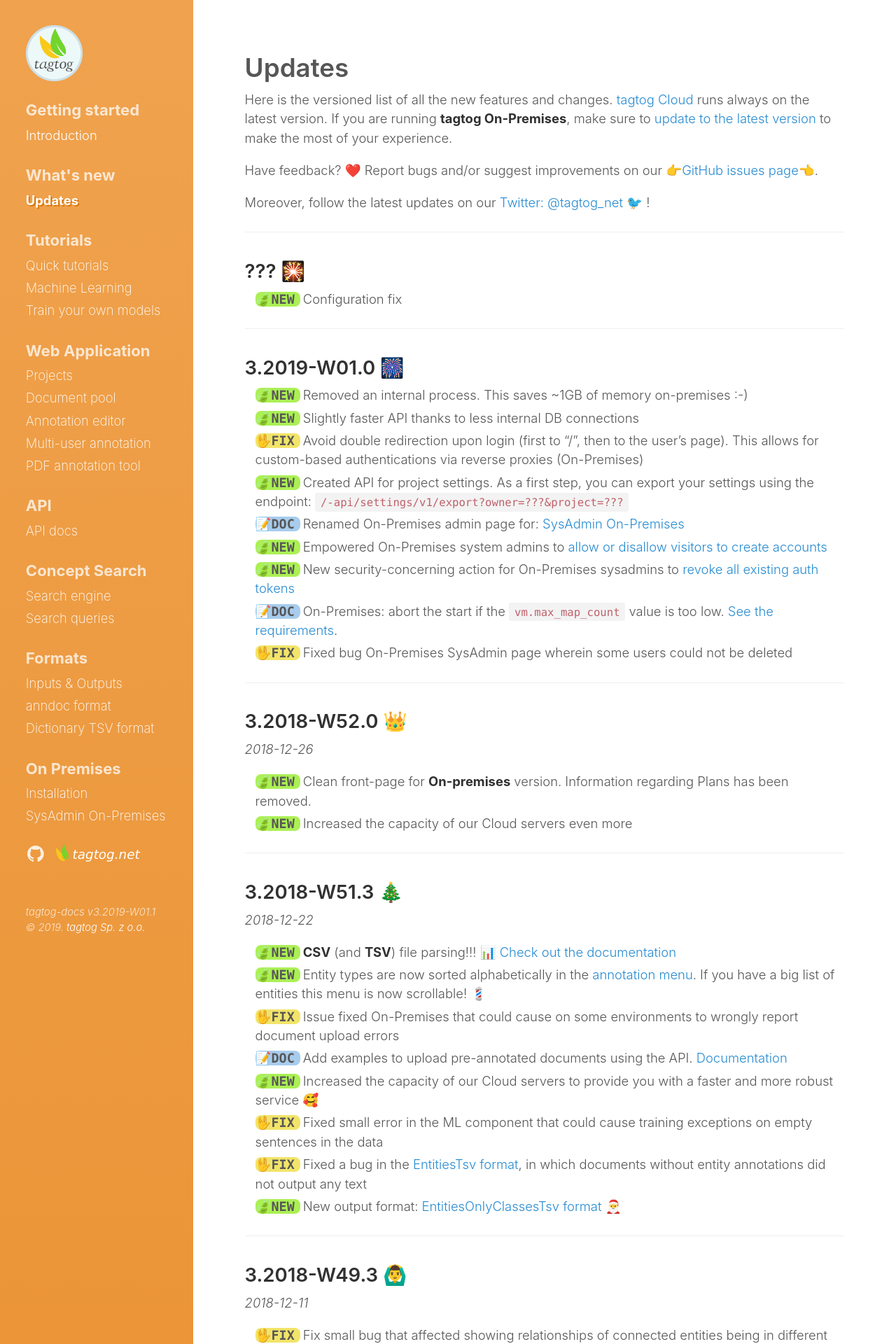
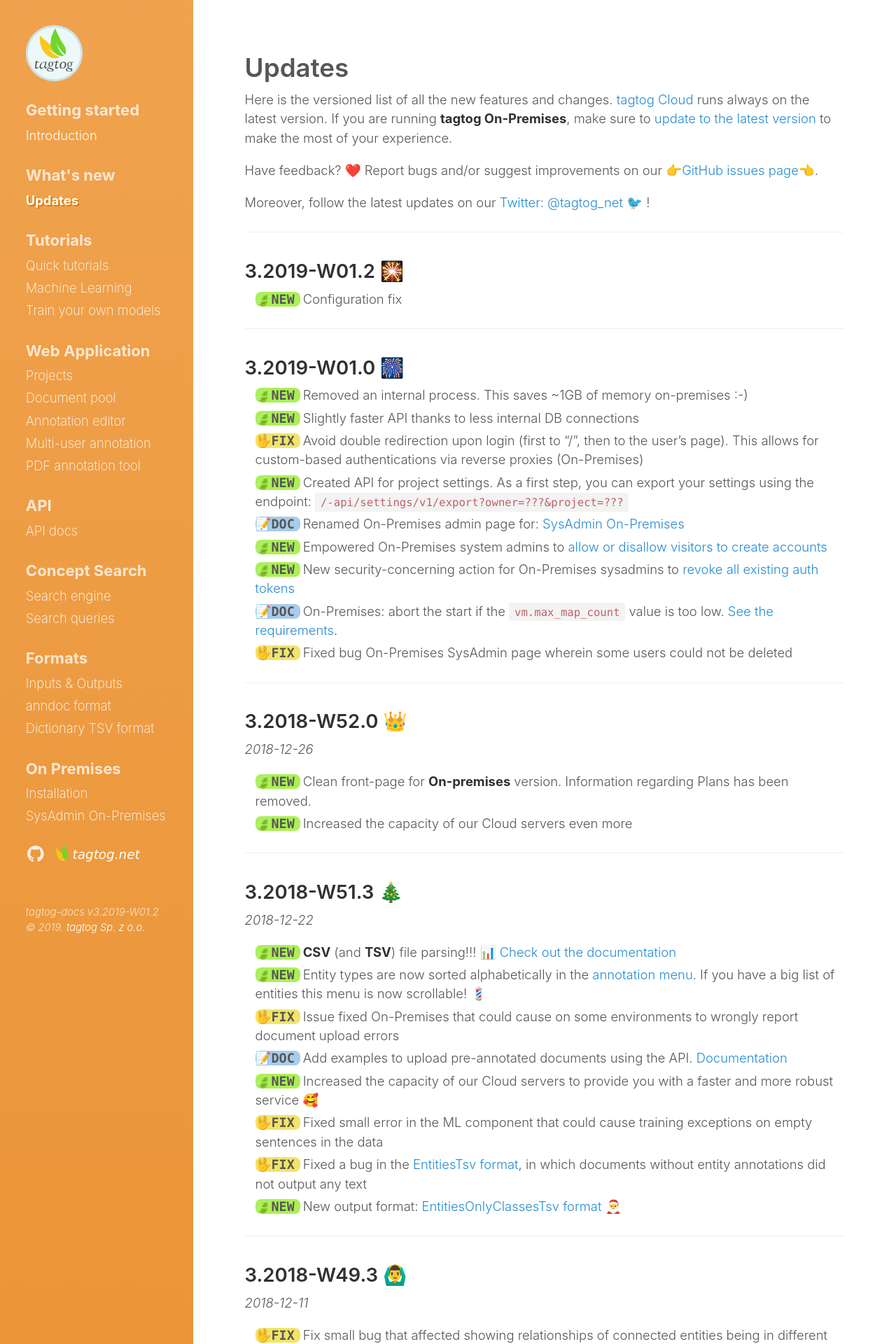
Before and after one commit to tagtogorg/tagtog-doc, a Jekyll site: the page built from updates.md, in a window 1280 px wide. Shown: the top 1920 px of the page at 70% size. Built offline with Jekyll 4.4.1, drawn with Linux system fonts in a browser that asks for light colours; nearby versions of some CDN libraries; emoji names are drawn with the system emoji font.

Commit message:
Bump version: 3.2019-W01.2 🎇

```diff
--- a/_config.yml
+++ b/_config.yml
@@ -63,7 +63,7 @@ plugins:
   - jemoji
 
 # Custom vars
-version: 3.2019-W01.1
+version: 3.2019-W01.2
 sidebar_home_link:  true
 search_page:   false
 # sidebar_blog_link:  '/blog'   # By default, your home page is your blog
--- a/updates.md
+++ b/updates.md
@@ -14,7 +14,7 @@ Moreover, follow the latest updates on our [Twitter: @tagtog_net 🐦](https://t
 
 ---
 
-## ??? 🎇
+## 3.2019-W01.2 🎇
 <ul class="updates">
   <li class="new"><span markdown="1">Configuration fix</span></li>
 </ul>
```
Also changed, not shown: 1 other file.
